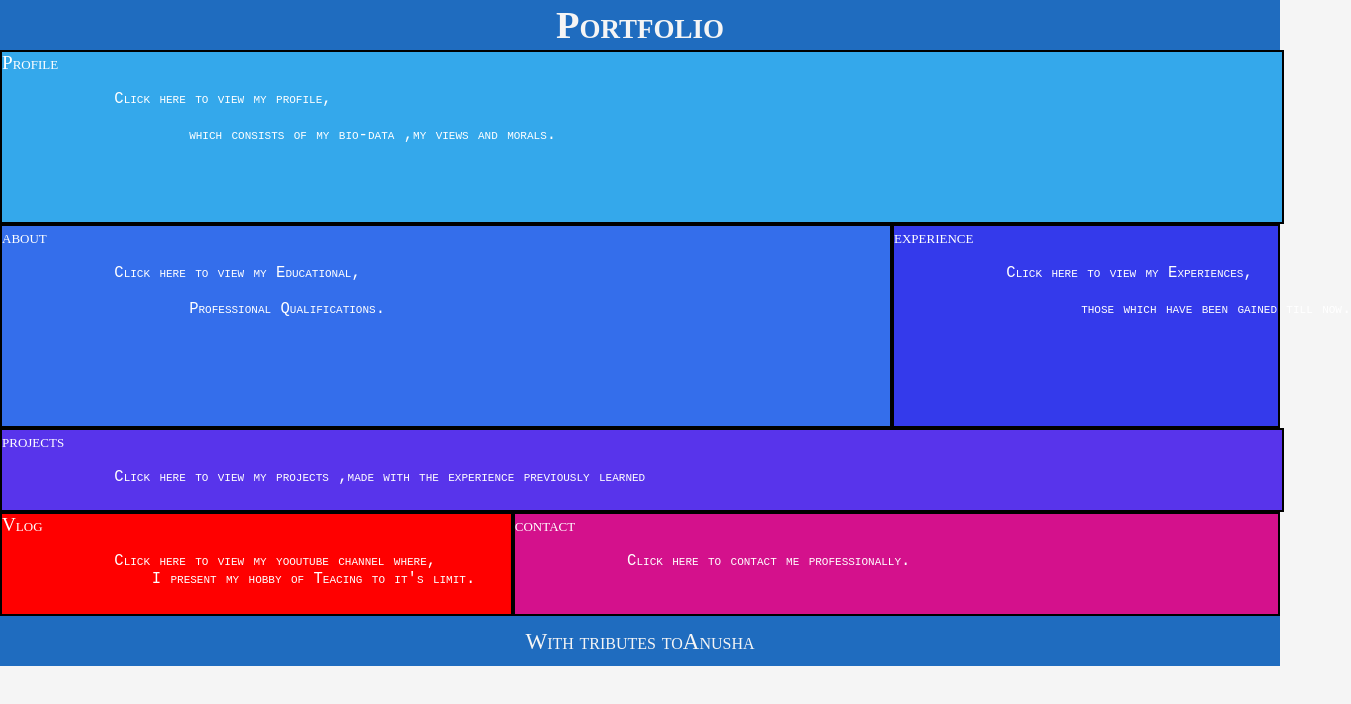
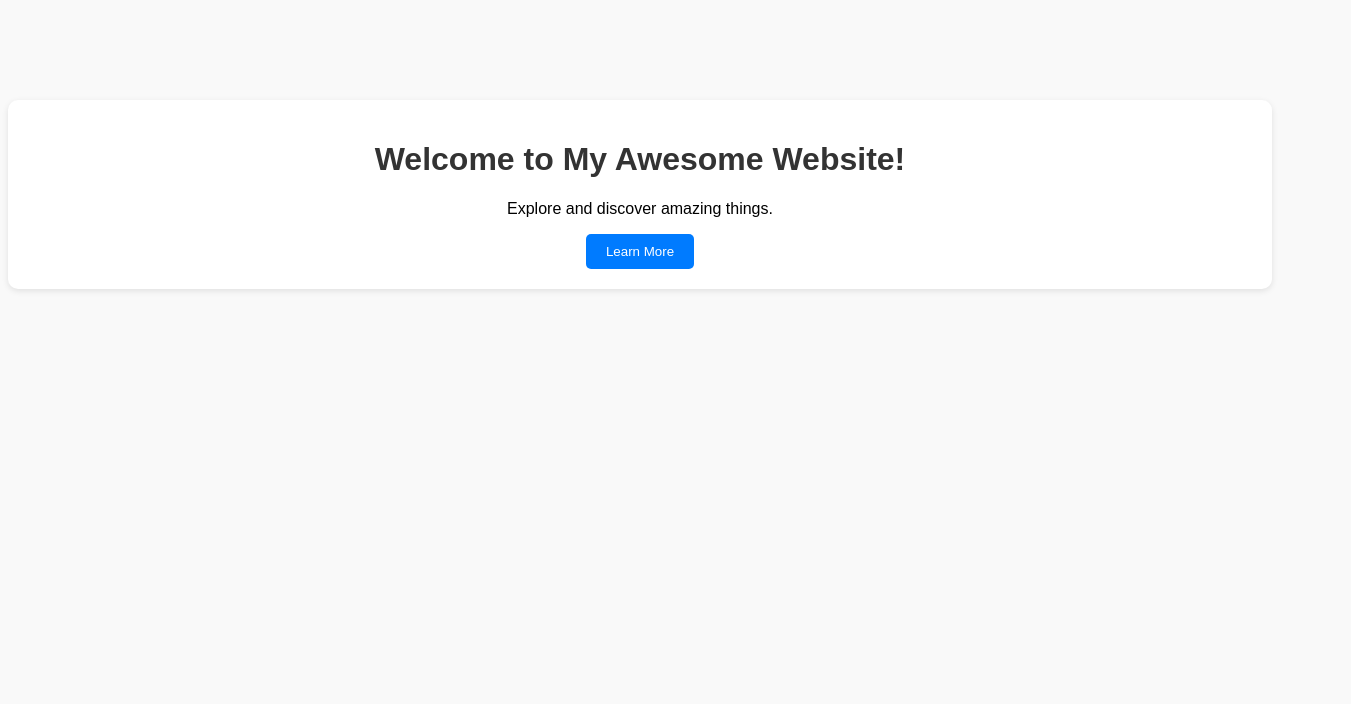
Before and after one commit to Naveenkumar424/bio, a plain HTML site: page index.html in a window 1280 px wide. Shown: the whole page, 1351 px wide, since content can reach past the window. Drawn offline with Linux system fonts and the light colour scheme.

Commit message:
Portfolio

```diff
--- a/in/stylesi.css
+++ /dev/null
@@ -1,40 +0,0 @@
-body{
-    background-color: whitesmoke;
-    margin:0%;
-    font-variant: small-caps;
-}
-
-header{
-    height:50px;width: auto;
-    background-color: blue;
-    display:flex;
-    justify-content: center;
-    align-items: center;
-    color: whitesmoke;
-    font-variant: small-caps;
-}
-
-.ae{
-    display: flex;
-    justify-content:baseline;
-}
-#profile{
-    height:250px;width: 100%;
-    border:2px solid black;
-}
-
-#about{
-    height: 250px;width: 450px;
-    border: 2px solid black;
-}
-
-#experience{
-    height: 250px;width: 350px;
-    border: 2px solid black;
-
-}
-
-#projects{
-    height: 80px;width: 100%;
-    border: 2px solid black;
-}
--- a/index.html
+++ b/index.html
@@ -3,73 +3,18 @@
 <head>
     <meta charset="UTF-8">
     <meta name="viewport" content="width=device-width, initial-scale=1.0">
-    <title>Naveen - Portfolio</title>
-    <link rel="stylesheet" href="styles.css">
+    <link rel="stylesheet" href="styles.css"> <!-- Link your CSS file -->
+    <title>Welcome Page</title>
 </head>
 <body>
-    <header>
-        <!-- Navigation menu (desktop and mobile) -->
-         <h1>Portfolio</h1>
-    </header>
+    <!-- Your content goes here -->
+    <div class="welcome-container">
+        <h1>Welcome to My Awesome Website!</h1>
+        <p>Explore and discover amazing things.</p>
+        <button onclick="redirectToAbout()">Learn More</button>
+    </div>
+    <!-- Add any other sections or elements you'd like -->
+    <script src="script.js"></script>
 
-    <section id="profile">
-        <!-- Your profile information (name, photo, tagline) -->
-        Profile
-        <pre>
-            Click here to view my profile,
-
-                    which consists of my bio-data ,my views and morals.
-        </pre>
-    </section>
-<div class="ae">
-    <section id="about">
-        <!-- About me: Brief introduction and skills -->
-         about
-         <pre>
-            Click here to view my Educational,
-
-                    Professional Qualifications.
-         </pre>
-    </section>
-
-    <section id="experience">
-        <!-- Work experience or projects -->
-         experience
-         <pre>
-            Click here to view my Experiences,
-
-                    those which have been gained till now.
-         </pre>
-    </section>
-</div>
-    <section id="projects">
-        <!-- Showcase your projects with descriptions -->
-         projects
-         <pre>            Click here to view my projects ,made with the experience previously learned</pre>
-    </section>
-<div class="bc">
-    <section id="blogs">
-        <!-- If you have a blog, display recent posts -->
-         Vlog
-         <pre>
-            Click here to view my yooutube channel where,
-                I present my hobby of Teacing to it's limit.
-         </pre>
-    </section>
-
-    <section id="contact">
-        <!-- Contact form or social media links -->
-         contact
-         <pre>
-            Click here to contact me professionally.
-         </pre>
-    </section>
-</div>
-    <footer>
-        <!-- Footer with copyright info and navigation links -->
-         With tributes to <span id="anu" onclick="notify()" ondblclick="cancelNotify()">Anusha</span>
-    </footer>
-
-    <script src="script.js"></script>
 </body>
 </html>
--- a/script.js
+++ b/script.js
@@ -1,9 +1,4 @@
-function notify(){
-    let p = document.querySelector("#anu");
-    p.innerHTML = "Anusha -A bright gem which lost it's shine in the process of polishing";
-    timeOut = setTimeout(()=>{
-        console.log("Function execution completed")
-        let p = document.querySelector("#anu");
-        p.innerHTML = "Anusha"
-    },10000);
+// script.js
+function redirectToAbout() {
+    window.location.href = 'about.html'; // Replace with your actual about page URL
 }
--- a/styles.css
+++ b/styles.css
@@ -1,105 +1,27 @@
-body{
-    background-color: #f5f5f5;
-    margin:0%;
-    font-variant: small-caps;
-    font-size: larger;
-    color:white;
+/* styles.css */
+body {
+    font-family: Arial, sans-serif;
+    background-color: #f9f9f9;
+    text-align: center;
 }
 
-header{
-    height:50px;width: auto;
-    background-color: rgb(31, 108, 191);
-    display:flex;
-    justify-content: center;
-    align-items: center;
-    color: whitesmoke;
-    font-variant: small-caps;
+.welcome-container {
+    margin: 100px auto;
+    padding: 20px;
+    background-color: #ffffff;
+    border-radius: 10px;
+    box-shadow: 0 2px 6px rgba(0, 0, 0, 0.1);
 }
 
-.ae{
-    display: flex;
-    justify-content:baseline;
-}
-#profile{
-    height:170px;width: 100%;
-    border:2px solid black;
-    background-color: #34a8eb;
-}
-#profile:hover{
-    transform:scale(1.02) ;
-    transition:transform 300ms ease-in-out;
+h1 {
+    color: #333;
 }
 
-#about{
-    height: 200px;width: 70%;
-    border: 2px solid black;
-    background-color: #346eeb;
-}
-#about:hover{
-    transform: scale(1.02);
-    transition:transform 300ms ease-in-out;
-}
-
-#experience{
-    height: 200px;width: 30%;
-    border: 2px solid black;
-    background-color:  #343aeb;
-
-}
-#experience:hover{
-    transform: scale(1.02);
-    transition:transform 300ms ease-in-out;
-}
-
-#projects{
-    height: 80px;width: 100%;
-    border: 2px solid black;
-    background-color:  #5834eb;
-}
-#projects:hover{
-    transform: scale(1.02);
-    transition:transform 300ms ease-in-out;
-}
-
-.bc{
-    display: flex;
-    justify-content: baseline;
-}
-
-#blogs{
-    height:100px;width:40%;
-    border:2px solid black;
-    background-color:  	#FF0000;
-}
-#blogs:hover{
-    transform: scale(1.02);
-    transition:transform 300ms ease-in-out;
-}
-
-#contact{
-    height:100px;width:60%;
-    border:2px solid black;
-    background-color:  #d4118c;
-}
-#contact:hover{
-    transform: scale(1.02);
-    transition:transform 300ms ease-in-out;
-}
-
-footer{
-    height:50px;width: auto;
-    background-color: rgb(31, 108, 191);
-    display:flex;
-    justify-content: center;
-    align-items: center;
-    color: whitesmoke;
-    font-variant: small-caps;
-    font-size: larger;
-}
-
-#anu{
+button {
+    background-color: #007bff;
+    color: #fff;
+    border: none;
+    padding: 10px 20px;
+    border-radius: 5px;
     cursor: pointer;
 }
-#anu:hover{
-    color: violet;
-}
```
Also changed, not shown: about.html (added, +62 -0 lines), in/indexi.html (deleted, +0 -51 lines), in/image.jpg (deleted), in/profile.jpeg (deleted), in/profile.png (deleted).
